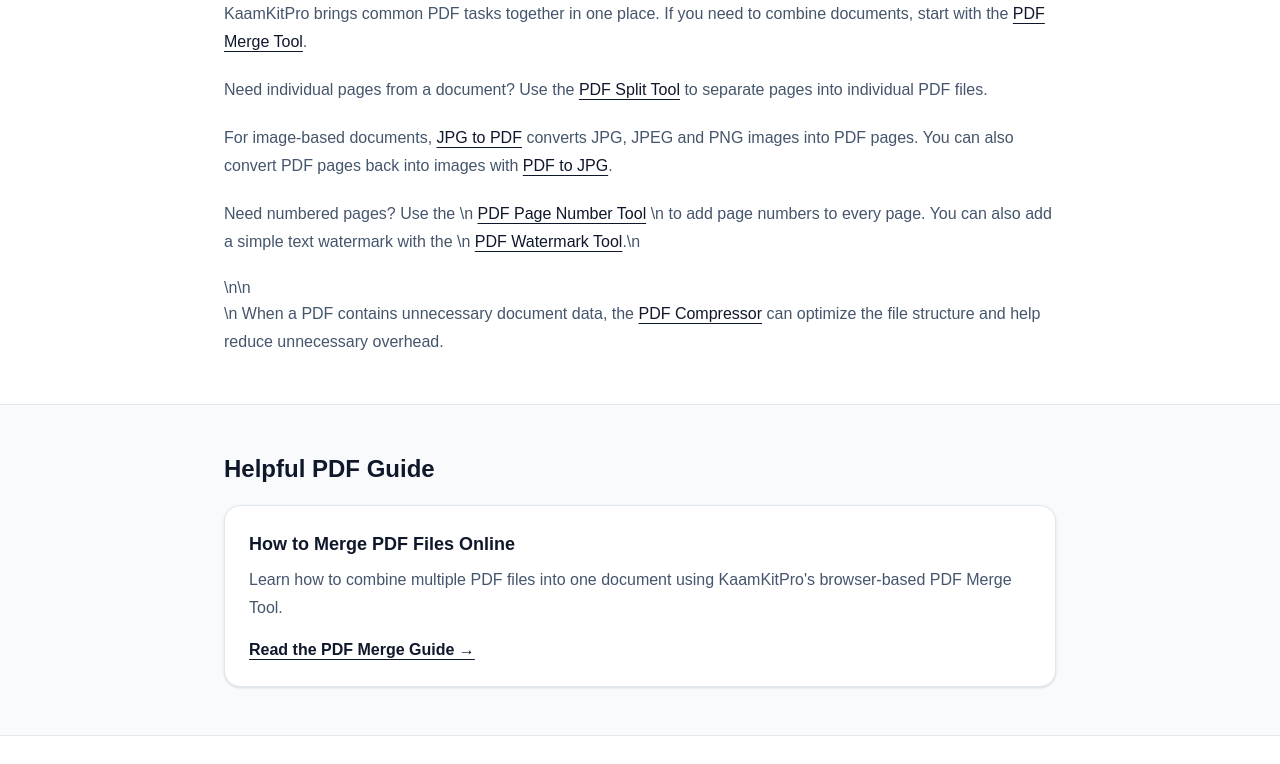
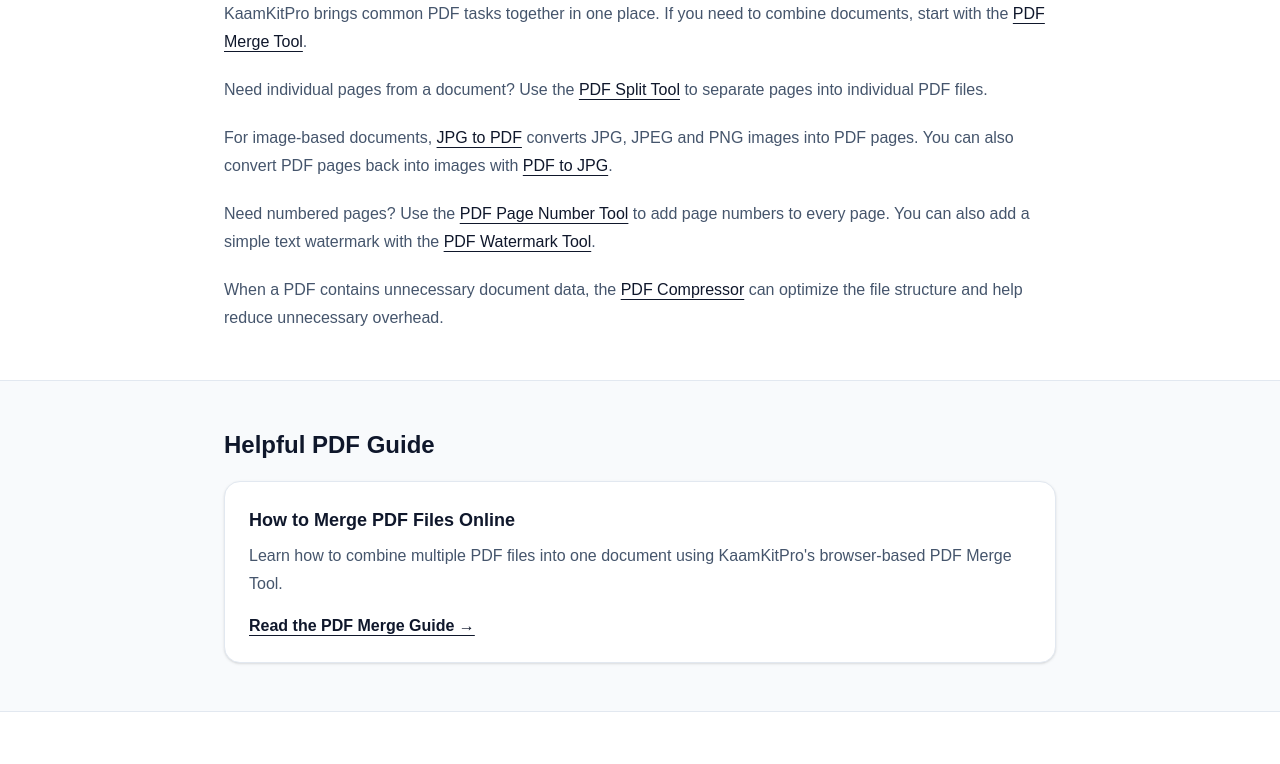
Before and after one commit to WellProSoftware/kaamkitpro, a Next.js app: page /tools/pdf in a window 1280 px wide. Shown: the part 1371-2135 px from the top of the page. Built offline with nearby package versions, Linux system fonts and the light colour scheme.

Commit message:
Fix PDF tools guide markup

```diff
--- a/src/app/tools/pdf/page.tsx
+++ b/src/app/tools/pdf/page.tsx
@@ -238,7 +238,24 @@ export default function PdfToolsPage() {
             </p>
 
             <p className="leading-7">
-              Need numbered pages? Use the{" "}\n              <Link href="/tools/pdf-page-number" className="font-medium text-slate-900 underline underline-offset-4">PDF Page Number Tool</Link>{" "}\n              to add page numbers to every page. You can also add a simple text watermark with the{" "}\n              <Link href="/tools/pdf-watermark" className="font-medium text-slate-900 underline underline-offset-4">PDF Watermark Tool</Link>.\n            </p>\n\n            <p className="leading-7">\n              When a PDF contains unnecessary document data, the{" "}
+              Need numbered pages? Use the{" "}
+              <Link
+                href="/tools/pdf-page-number"
+                className="font-medium text-slate-900 underline underline-offset-4"
+              >
+                PDF Page Number Tool
+              </Link>{" "}
+              to add page numbers to every page. You can also add a simple text watermark with the{" "}
+              <Link
+                href="/tools/pdf-watermark"
+                className="font-medium text-slate-900 underline underline-offset-4"
+              >
+                PDF Watermark Tool
+              </Link>.
+            </p>
+
+            <p className="leading-7">
+              When a PDF contains unnecessary document data, the{" "}
               <Link
                 href="/tools/pdf-compressor"
                 className="font-medium text-slate-900 underline underline-offset-4"
```
